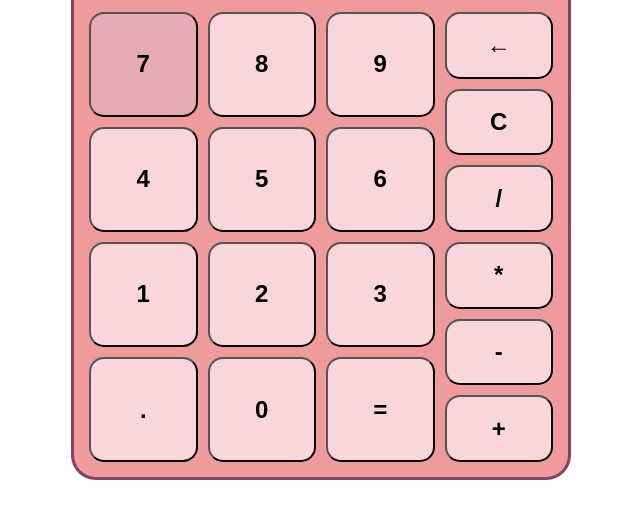
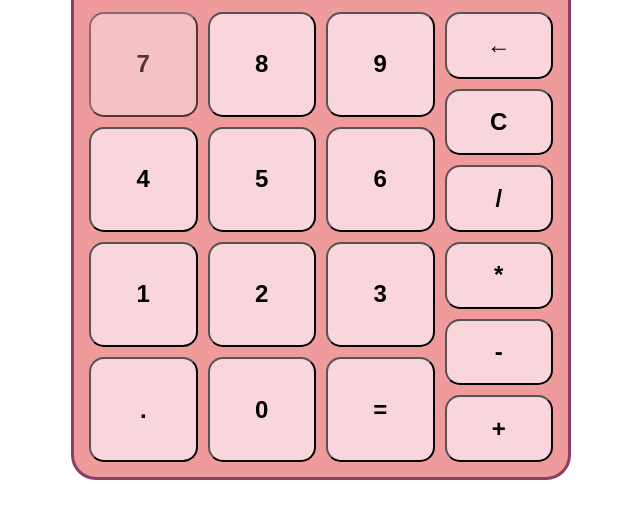
Before and after one commit to ttSamtopia/odin-calculator, a plain HTML site: page index.html in a window 1280 px wide. In both pictures the pointer is over the button 462 px from the left and 334 px from the top of the page. Shown: the part 270-788 px from the top of the page, without its empty margins (319-959 px from the left). Drawn offline with Linux system fonts and the light colour scheme.

Commit message:
Update hover for button

```diff
--- a/style.css
+++ b/style.css
@@ -61,5 +61,5 @@ p {
 }
 
 .padButton:hover {
-    background-color: rgb(231, 170, 182);
+    opacity: 66%;
 }
```
